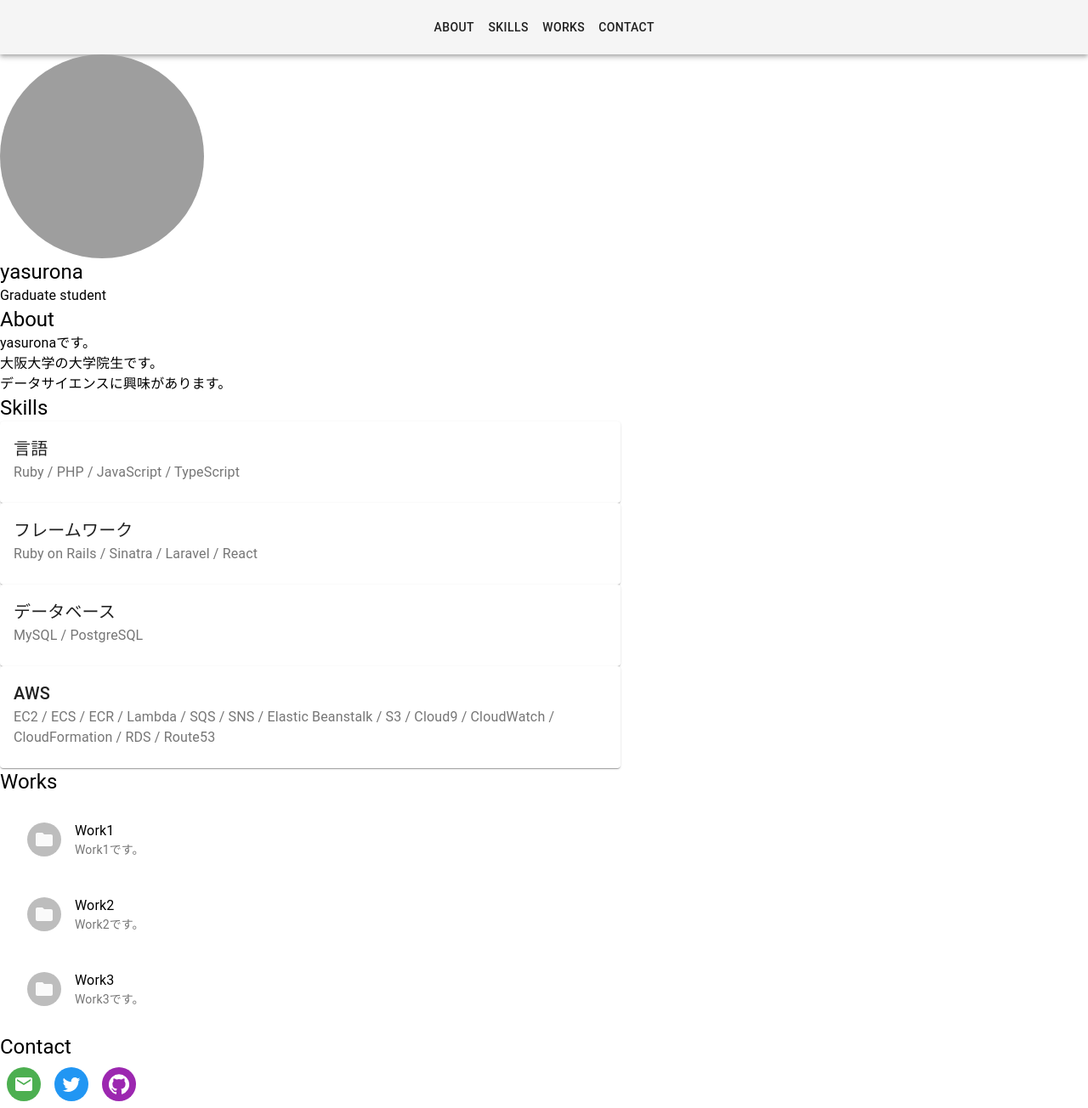
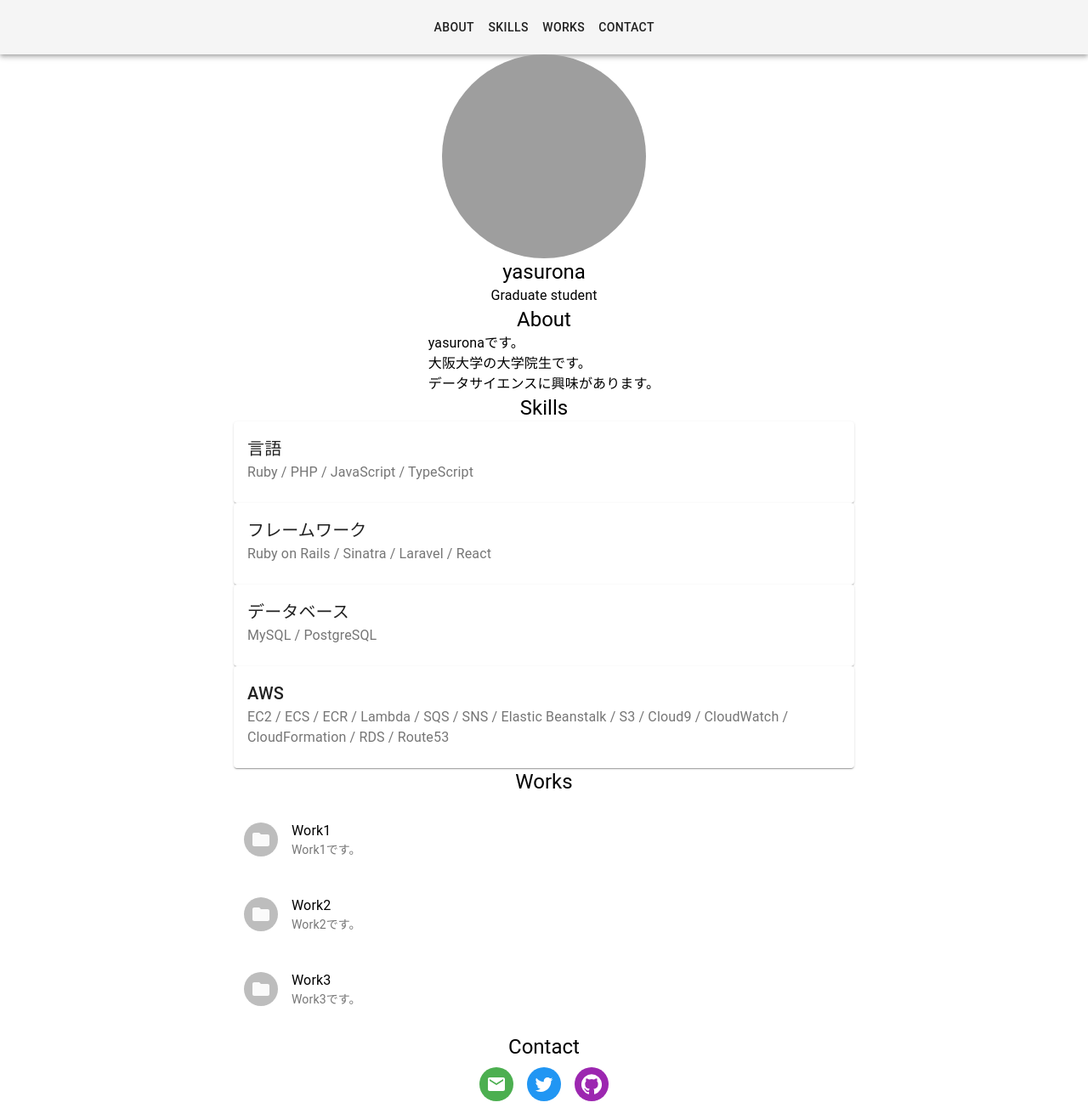
Before and after one commit to yasurona/yasurona.github.io, a React (Create React App) app: page / in a window 1280 px wide. Shown: the whole page at 85% size. Built offline with nearby package versions, Linux system fonts and the light colour scheme; grey boxes are pictures that could not be loaded.

Commit message:
水平方向の中央揃え

```diff
--- a/src/App.tsx
+++ b/src/App.tsx
@@ -1,4 +1,5 @@
 import React from 'react'
+// import Container from '@material-ui/core/Container'
 import Navbar from './components/Navbar'
 import MyAvatar from './components/MyAvatar'
 import About from './components/About'
@@ -10,6 +11,7 @@ import ScrollUp from './utils/ScrollUp'
 const App: React.FC = () => {
     return (
         <>
+            {/*<Container fixed>*/}
                 <section>
                     <Navbar />
                 </section>
@@ -28,6 +30,7 @@ const App: React.FC = () => {
                 <section id='contact'>
                     <Contact />
                 </section>
+            {/*</Container>*/}
             <ScrollUp />
         </>
     );
--- a/src/components/About.tsx
+++ b/src/components/About.tsx
@@ -1,24 +1,24 @@
 import React from 'react'
-import Box from '@material-ui/core/Box'
 import Typography from '@material-ui/core/Typography'
+import {Grid} from "@material-ui/core";
 
 const About: React.FC = () => {
     return (
         <>
-            <Box p={2}>
-                <Box display='flex' justifyContent='center' p={1}>
+            <Grid>
+                <Grid container justifyContent='center' >
                     <Typography variant='h5' >
                         About
                     </Typography>
-                </Box>
-                <Box display='flex' justifyContent='center' p={1}>
+                </Grid>
+                <Grid container justifyContent='center' >
                     <Typography variant='body1' align='left'>
                         yasuronaです。<br />
                         大阪大学の大学院生です。<br />
                         データサイエンスに興味があります。
                     </Typography>
-                </Box>
-            </Box>
+                </Grid>
+            </Grid>
         </>
     );
 }
--- a/src/components/Contact.tsx
+++ b/src/components/Contact.tsx
@@ -8,6 +8,7 @@ import TwitterIcon from '@material-ui/icons/Twitter'
 import GitHubIcon from '@material-ui/icons/GitHub'
 import Avatar from '@material-ui/core/Avatar'
 import { green, blue, purple } from '@material-ui/core/colors'
+import {Grid} from "@material-ui/core";
 
 const useStyles = makeStyles((theme) => ({
     root: {
@@ -35,12 +36,12 @@ const Contact: React.FC = () => {
 
     return (
         <>
-            <Box p={2} >
-                <Box display='flex' justifyContent='center' p={1} >
+            <Grid container justifyContent='center' >
+                <Grid container justifyContent='center' >
                     <Typography variant='h5' >
                         Contact
                     </Typography>
-                </Box>
+                </Grid>
                 <Box className={classes.root} display='flex' justifyContent='center' p={1}>
                     <Link href='#' color='inherit'>
                         <Avatar className={classes.green}>
@@ -58,7 +59,7 @@ const Contact: React.FC = () => {
                         </Avatar>
                     </Link>
                 </Box>
-            </Box>
+            </Grid>
         </>
     );
 }
--- a/src/components/MyAvatar.tsx
+++ b/src/components/MyAvatar.tsx
@@ -1,8 +1,8 @@
 import React from 'react'
 import { makeStyles } from '@material-ui/core/styles'
-import Box from '@material-ui/core/Box'
 import Avatar from '@material-ui/core/Avatar'
 import Typography from '@material-ui/core/Typography'
+import { Grid } from '@material-ui/core'
 
 // 画像ファイルをインポート
 import ImageFile from '../static/images/my_avatar.png'
@@ -20,25 +20,25 @@ const MyAvatar: React.FC = () => {
 
     return (
         <>
-            <Box p={2}>
-                <Box display='flex' justifyContent='center' p={1} >
+            <Grid>
+                <Grid container justifyContent='center'>
                     <Avatar
                         alt='yasurona'
                         src={ImageFile}
                         className={classes.large}
                     />
-                </Box>
-                <Box display='flex' justifyContent='center' p={1} >
+                </Grid>
+                <Grid container justifyContent='center'>
                     <Typography variant='h5' >
                         yasurona
                     </Typography>
-                </Box>
-                <Box display='flex' justifyContent='center' p={1} >
+                </Grid>
+                <Grid container justifyContent='center'>
                     <Typography variant='body1'>
                         Graduate student
                     </Typography>
-                </Box>
-            </Box>
+                </Grid>
+            </Grid>
         </>
     );
 }
--- a/src/components/Skills.tsx
+++ b/src/components/Skills.tsx
@@ -4,6 +4,7 @@ import { makeStyles } from '@material-ui/core/styles'
 import Card from '@material-ui/core/Card'
 import CardContent from '@material-ui/core/CardContent'
 import Typography from '@material-ui/core/Typography'
+import {Grid} from "@material-ui/core";
 
 const useStyles = makeStyles({
     root: {
@@ -17,12 +18,12 @@ const Skills: React.FC = () => {
 
     return (
         <>
-            <Box p={2}>
-                <Box display='flex' justifyContent='center' p={1} >
+            <Grid container justifyContent='center' >
+                <Grid container justifyContent='center' >
                     <Typography variant='h5' >
                         Skills
                     </Typography>
-                </Box>
+                </Grid>
                 <Box display='flex' justifyContent='center' p={1} >
                     <Card className={classes.root}>
                         <CardContent>
@@ -72,7 +73,7 @@ const Skills: React.FC = () => {
                     </Card>
                 </Box>
 
-            </Box>
+            </Grid>
         </>
     );
 }
--- a/src/components/Works.tsx
+++ b/src/components/Works.tsx
@@ -9,6 +9,7 @@ import ListItemText from '@material-ui/core/ListItemText'
 import ListItemAvatar from '@material-ui/core/ListItemAvatar'
 import Avatar from '@material-ui/core/Avatar'
 import FolderIcon from '@material-ui/icons/Folder'
+import {Grid} from "@material-ui/core";
 
 const useStyles = makeStyles((theme) => ({
     root: {
@@ -26,12 +27,12 @@ const Works: React.FC = () => {
 
     return (
         <>
-            <Box p={2}>
-                <Box display='flex' justifyContent='center' p={1} >
+            <Grid container justifyContent='center' >
+                <Grid container justifyContent='center' >
                     <Typography variant='h5' >
                         Works
                     </Typography>
-                </Box>
+                </Grid>
                 <Box display='flex' justifyContent='center' p={1} >
                     <List className={classes.root}>
                         <ListItem>
@@ -68,7 +69,7 @@ const Works: React.FC = () => {
                         </ListItem>
                     </List>
                 </Box>
-            </Box>
+            </Grid>
         </>
     );
 }
```
Lines whose indentation alone changed are shown as unchanged.
